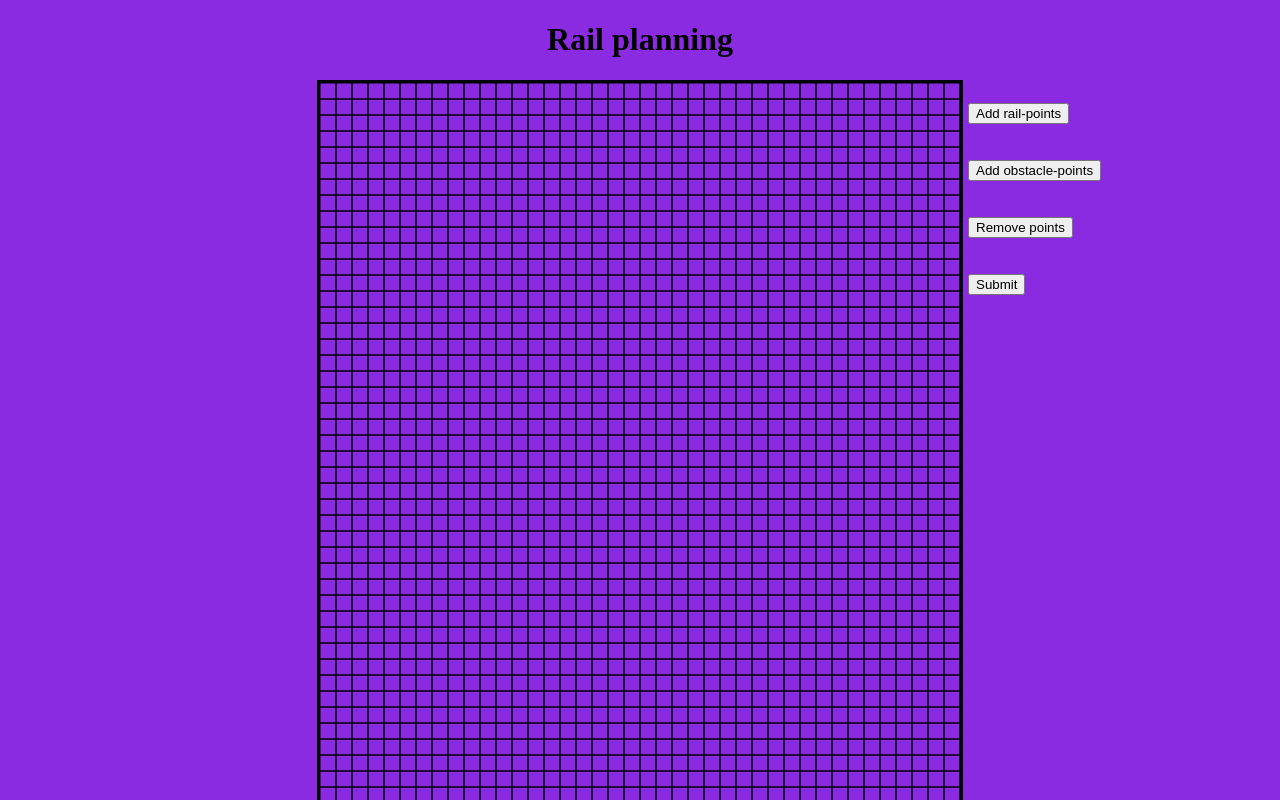
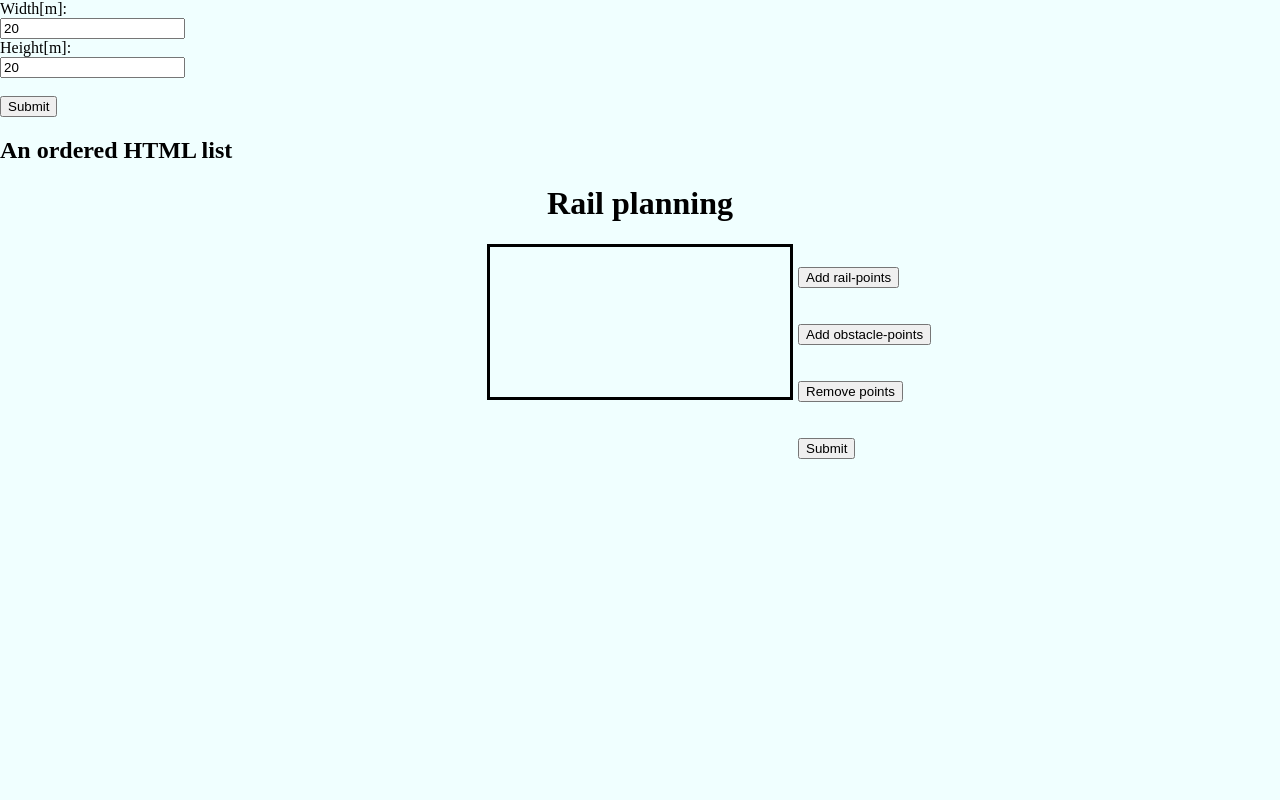
Before and after one commit to Fridthoy/Auto-prosjekt-3, a plain HTML site: page index.html in a window 1280 px wide. Shown: the top 800 px of the page. Drawn offline with Linux system fonts and the light colour scheme.

Commit message:
nyversjon1

```diff
--- a/Main.js
+++ b/Main.js
@@ -1,23 +1,19 @@
-let myWidth = 20; // i meter
-let myHeight =40;
-
-let x= myWidth*2; //500 mm i bredde og høyde
-let y = myHeight*2;
 
 let canvas = document.querySelector("canvas");
-makeCanvas(myWidth,myHeight);
 let c = canvas.getContext('2d');
 
-grid();
+let x = 0;
+let y = 0;
 
-let gridSize = 40;
+let points = [];
+let obsticles = [];
 
 function makeCanvas(x,y){
     canvas.width = window.innerWidth/2;
     canvas.height = window.innerWidth/2*(y/x);
 }
 
-function grid(){
+function grid(x,y){
     width = canvas.width / x;
     height = canvas.height/ y;
     for(let i= 0; i<= x; i++){
@@ -30,6 +26,8 @@ function grid(){
 }
 
 function gridUpdate(event){
+    console.log('b');
+    console.log(x);
     width = canvas.width / x;
     height = canvas.height/ y;
     for(let i= 0; i<= x; i++){
@@ -40,6 +38,8 @@ function gridUpdate(event){
             if(event.offsetX>=width*i && event.offsetX<width*(i+1)
             && event.offsetY>= height*j && event.offsetY < height*(j+1)){
                 c.fill();
+                points.push([i*2,j*2])
+                document.getElementById('myList').innerHTML = points;
             }
             else{
                  c.stroke();
@@ -54,7 +54,7 @@ function gridUpdateObsticle(event){
     for(let i= 0; i<= x; i++){
         for(let j =0; j<= y; j++){
             c.beginPath();
-            c.fillStyle = 'white';
+            c.fillStyle = 'red';
             c.rect(width*i,height*j, width, height);
             if(event.offsetX>=width*i && event.offsetX< width*(i+1)
             && event.offsetY>= height*j && event.offsetY < height*(j+1)){
@@ -74,7 +74,7 @@ function removeUpdate(event){
     for(let i= 0; i<= x; i++){
         for(let j =0; j<= y; j++){
             c.beginPath();
-            c.fillStyle = 'blueviolet';
+            c.fillStyle = 'azure';
             c.rect(width*i,height*j, width, height);
             if(event.offsetX>=width*i && event.offsetX< width*(i+1)
             && event.offsetY>= height*j && event.offsetY < height*(j+1)){
@@ -86,6 +86,18 @@ function removeUpdate(event){
         }
     }
 }
+
+
+//setting gridSize:
+let submit = document.getElementById('submit');
+submit.addEventListener('click',function(){
+    let myWidth = document.getElementById('width').value; // i meter
+    let myHeight =document.getElementById('height').value;
+    makeCanvas(myWidth,myHeight);
+    x= myWidth*2; //500 mm i bredde og høyde
+    y = myHeight*2;
+    grid(x,y);
+})
 
 
 
--- a/index.html
+++ b/index.html
@@ -26,7 +26,7 @@
         }
         body{
             margin: 0;
-            background-color: blueviolet;
+            background-color: azure;
         }
         h1{
             display: flex;
@@ -39,6 +39,16 @@
     </style>
 </head>
 <body>
+    <form action>
+    <label>Width[m]:</label><br>
+    <input type="number" id="width" value="20"><br>
+    <label>Height[m]:</label><br>
+    <input type="number" id="height"value="20"><br><br>
+    <input type="button" value="Submit" id ="submit">
+    </form>
+
+    <h2>An ordered HTML list</h2>
+    <ul id='myList'></ul>
     <h1>Rail planning</h1>
     <p>
     <div class="row">
```
